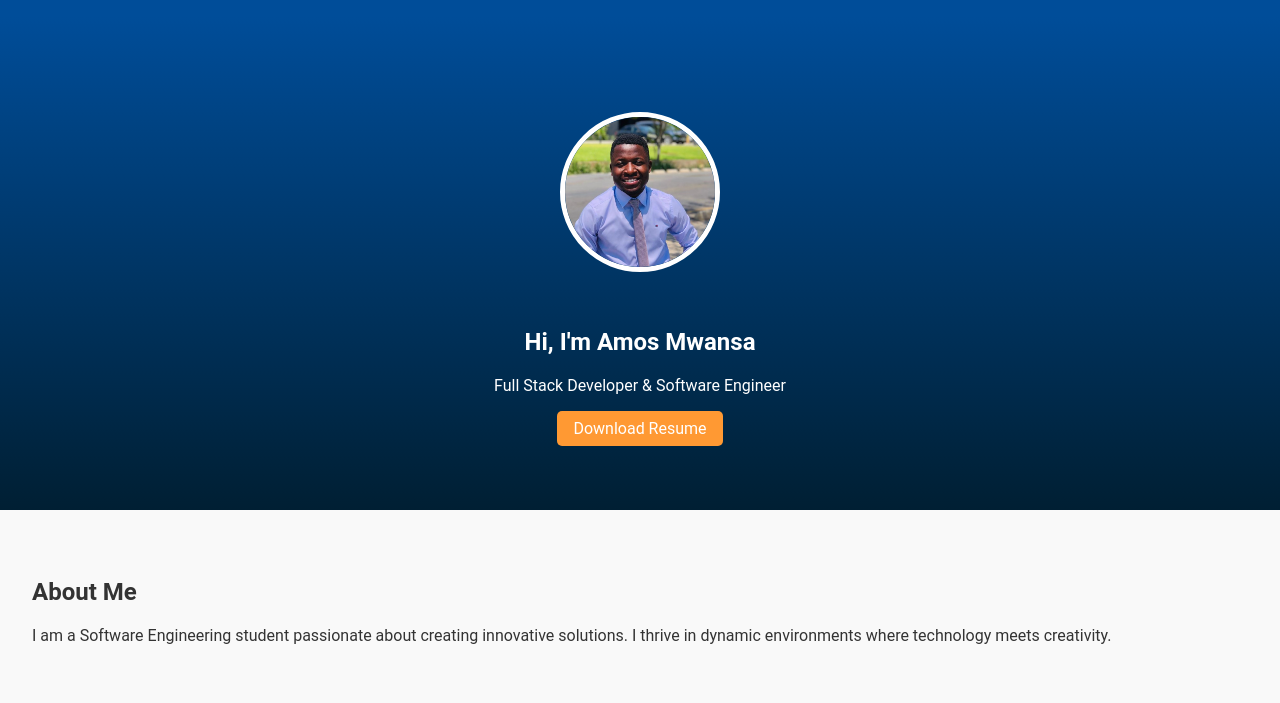
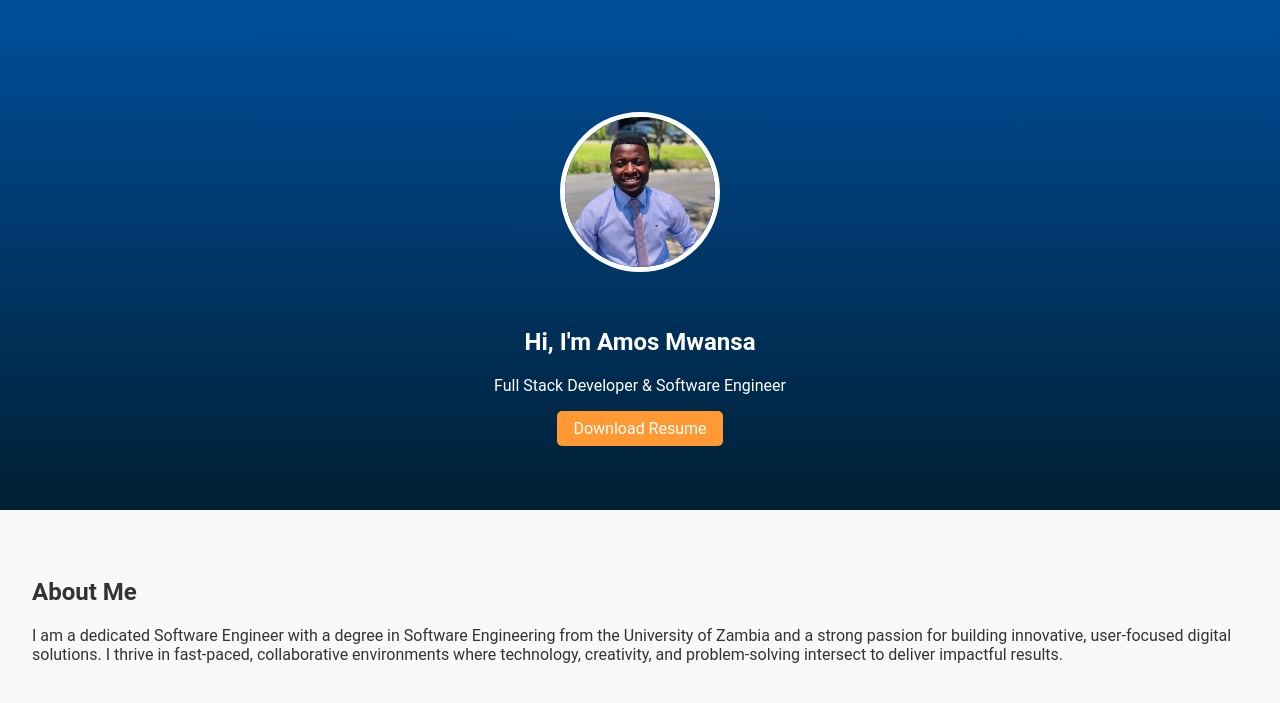
Before and after one commit to ABmwansa/ABmwansa.github.io, a plain HTML site: page index.html in a window 1280 px wide. Shown: the part 97-800 px from the top of the page. Drawn offline with nearby package versions, Linux system fonts and the light colour scheme.

Commit message:
Update index.html

```diff
--- a/index.html
+++ b/index.html
@@ -42,7 +42,10 @@
   <section id="about">
     <div class="about-container" data-aos="fade-up">
       <h2>About Me</h2>
-      <p>I am a Software Engineering student passionate about creating innovative solutions. I thrive in dynamic environments where technology meets creativity.</p>
+      <p>
+  I am a dedicated Software Engineer with a degree in Software Engineering  from the University of Zambia and a strong passion for building innovative, user-focused digital solutions. I thrive in fast-paced, collaborative environments where technology, creativity, and problem-solving intersect to deliver impactful results.
+</p>
+
     </div>
   </section>
 
```
